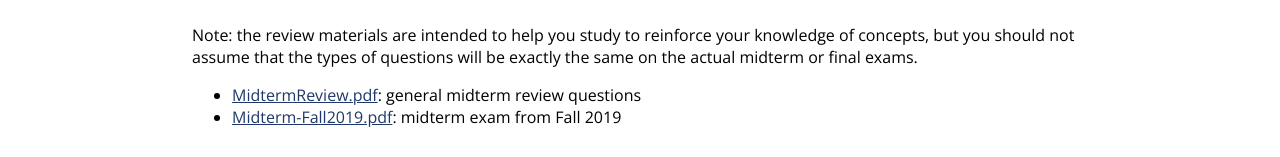
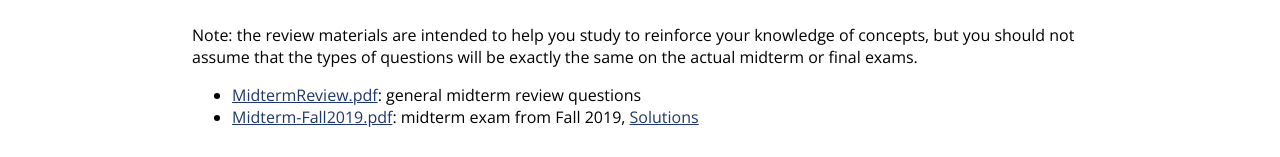
Before and after one commit to jhu-ip/cs220-s22, a Jekyll site: the page built from resources.md, in a window 1280 px wide. Shown: the part 898-1055 px from the top of the page. Built offline with Jekyll 4.4.1, drawn with Linux system fonts in a browser that asks for light colours; some web fonts are replaced.

Commit message:
post solution to fall 2019 midterm exam

```diff
--- a/resources.md
+++ b/resources.md
@@ -39,4 +39,4 @@ of concepts, but you should not assume that the types of questions will be exact
 the same on the actual midterm or final exams.
 
 * [MidtermReview.pdf](resources/MidtermReview.pdf): general midterm review questions
-* [Midterm-Fall2019.pdf](resources/Midterm-Fall2019.pdf): midterm exam from Fall 2019
+* [Midterm-Fall2019.pdf](resources/Midterm-Fall2019.pdf): midterm exam from Fall 2019, [Solutions](resources/Midterm-Fall2019-solutions.pdf)
```
Also changed, not shown: index.md (+1 -0 lines).
